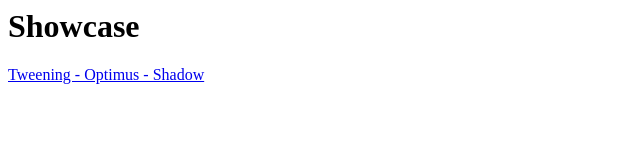
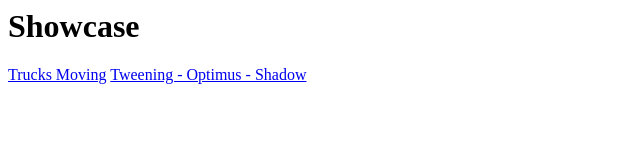
Before and after one commit to storyfeet/nickspen, a plain HTML site: page index.html in a window 1280 px wide. Shown: the whole page, without its empty margins (0-640 px from the left). Drawn offline with Linux system fonts and the light colour scheme.

Commit message:
trucks moving in index

```diff
--- a/index.html
+++ b/index.html
@@ -4,6 +4,7 @@
 	</head>
 	<body>
 		<h1>Showcase</h1>
+		<a href="trucks/trucks.html">Trucks Moving</a>
 		<a href="trucks/tweening.html">Tweening - Optimus - Shadow</a>
 	</body>
 </html>
```
